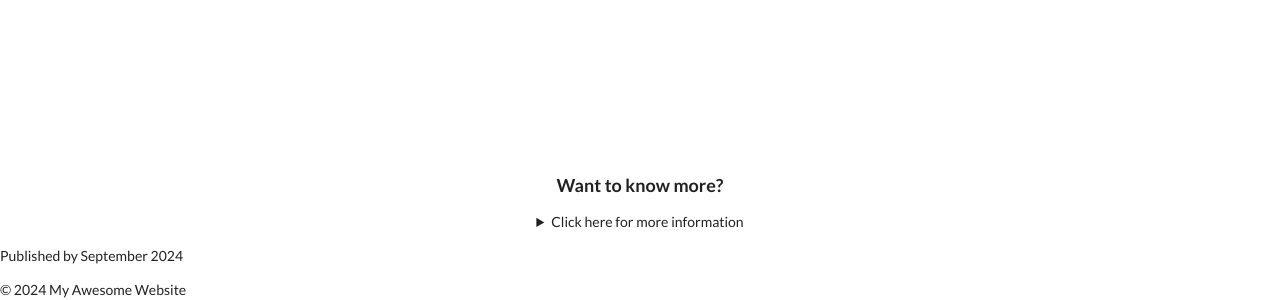
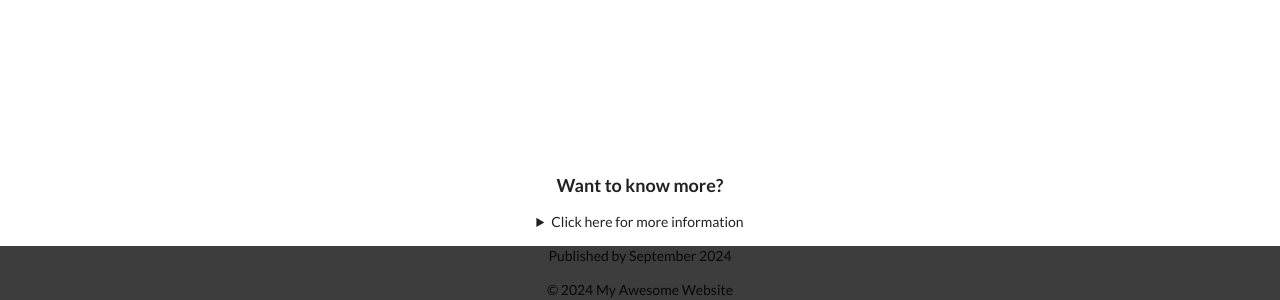
Before and after one commit to anderson96x/semantics, a plain HTML site: page index.html in a window 1280 px wide. Shown: the part 1225-1525 px from the top of the page. Drawn offline with nearby package versions, Linux system fonts and the light colour scheme.

Commit message:
style/footer - changed color, aligned text to center

```diff
--- a/css/style.css
+++ b/css/style.css
@@ -9,3 +9,8 @@
   margin-top: 70px;
   text-align: center;
 }
+
+footer {
+  background-color: #3d3d3d;
+  text-align: center;
+}
```
